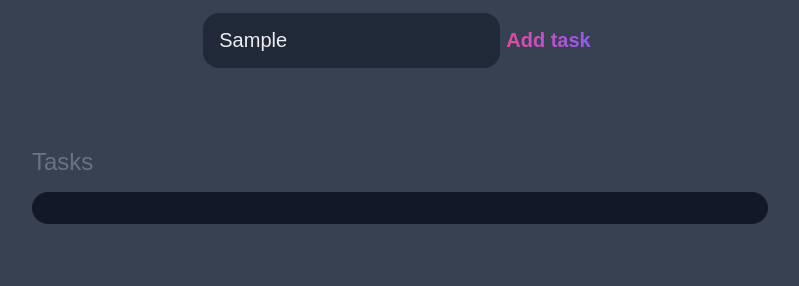
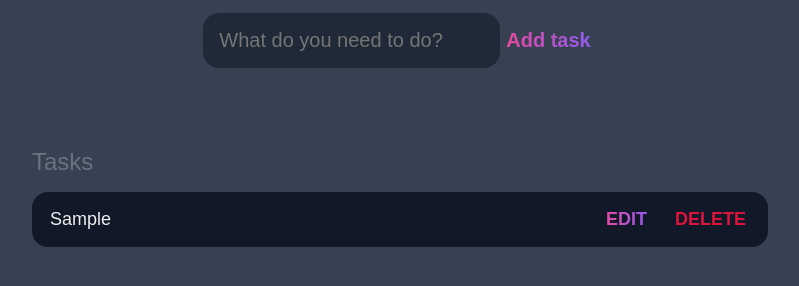
Before and after one commit to TechnoAndy/New-to-do-list, a plain HTML site: page index.html in a window 1280 px wide. Both pictures are taken after typing "Sample" into the empty fields and a click on the input "Add task". Shown: the part 80-366 px from the top of the page, without its empty margins (240-1039 px from the left). Drawn offline with Linux system fonts and the light colour scheme.

Commit message:
Add final code to complete to do list

```diff
--- a/script.js
+++ b/script.js
@@ -10,7 +10,7 @@ window.addEventListener('load', () => {
 
     if (!task) {
       alert("Please fill out the task");
-    return;
+      return;
     }
 
     const task_el = document.createElement("div");
@@ -18,10 +18,52 @@ window.addEventListener('load', () => {
 
     const task_content_el = document.createElement("div");
     task_content_el.classList.add("content");
-    task_el.classList.add("task");
 
     task_el.appendChild(task_content_el);
 
+    const task_input_el = document.createElement("input");
+    task_input_el.classList.add("text");
+    task_input_el.type = "text";
+    task_input_el.value = task;
+    task_input_el.setAttribute("readonly", "readonly");
+
+    task_content_el.appendChild(task_input_el);
+
+    const task_actions_el = document.createElement("div");
+    task_actions_el.classList.add("actions");
+
+    const task_edit_el = document.createElement("button");
+    task_edit_el.classList.add("edit");
+    task_edit_el.innerHTML = "Edit";
+
+    const task_delete_el = document.createElement("button");
+    task_delete_el.classList.add("delete");
+    task_delete_el.innerHTML = "Delete";
+
+    task_actions_el.appendChild(task_edit_el);
+    task_actions_el.appendChild(task_delete_el);
+
+    task_el.appendChild(task_actions_el);
+
     list_el.appendChild(task_el);
+
+    input.value = "";
+
+    task_edit_el.addEventListener('click', () => {
+        if (task_edit_el.innerHTML.toLowerCase() == "edit") {
+            //remove the readonly attribute that was added on line 28
+            task_input_el.removeAttribute("readonly");
+            // focus puts your cursor where it should be without having to click there
+            task_input_el.focus();
+            task_edit_el.innerText = "Save";
+        } else {
+            task_input_el.setAttribute("readonly", "readonly");
+            task_edit_el.innerText = "Edit";
+        }
+    });
+
+    task_delete_el.addEventListener('click', () => {
+      list_el.removeChild(task_el);
+    });
   });
 });
--- a/style.css
+++ b/style.css
@@ -106,6 +106,10 @@ main {
 
 }
 
+/* #tasks .task .content {
+  flex: 1 1 0%;
+} */
+
 #tasks .task .content .text {
   color: var(--light);
   font-size: 1.125rem;
```
Also changed, not shown: 1 other file.
